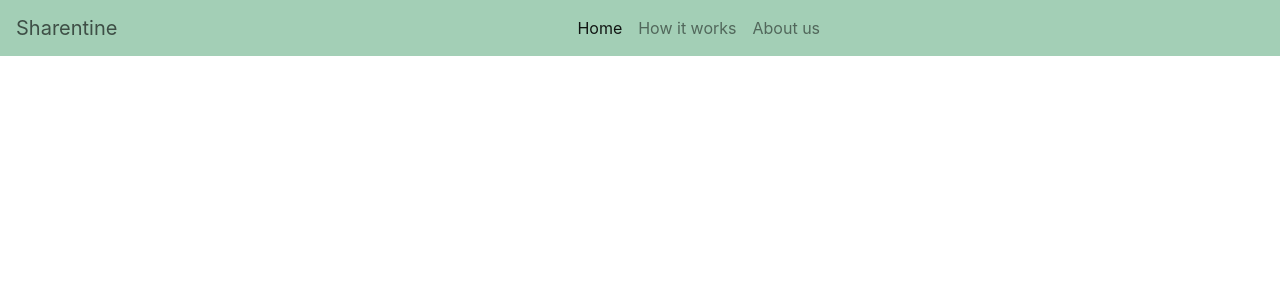
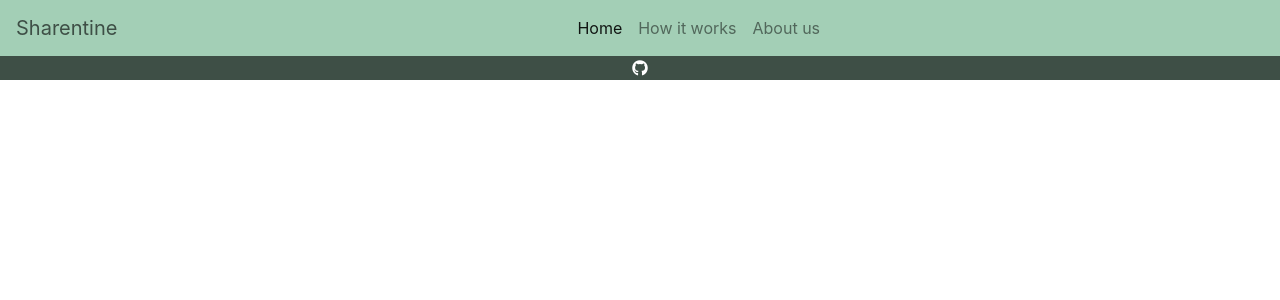
Before and after one commit to CamilaFass/sharentine-front, a React (Create React App) app: page / in a window 1280 px wide. Shown: the top 300 px of the page. Built offline with nearby package versions, Linux system fonts and the light colour scheme.

Commit message:
footer added

```diff
--- a/public/index.html
+++ b/public/index.html
@@ -3,13 +3,21 @@
   <head>
     <meta charset="utf-8" />
     <meta name="viewport" content="width=device-width, initial-scale=1" />
-    <title>Sharetine</title>
+    <title>Sharentine</title>
     <link
       rel="stylesheet"
       href="https://stackpath.bootstrapcdn.com/bootstrap/4.5.2/css/bootstrap.min.css"
       integrity="sha384-JcKb8q3iqJ61gNV9KGb8thSsNjpSL0n8PARn9HuZOnIxN0hoP+VmmDGMN5t9UJ0Z"
       crossorigin="anonymous"
     />
+    <link
+      href="https://fonts.googleapis.com/css2?family=Roboto:ital,wght@0,100;0,300;0,400;0,500;0,700;0,900;1,100;1,300;1,400;1,500;1,700;1,900&display=swap"
+      rel="stylesheet"
+    />
+    <script
+      src="https://kit.fontawesome.com/4f8e0d6e7a.js"
+      crossorigin="anonymous"
+    ></script>
   </head>
 
   <body>
--- a/src/components/App.js
+++ b/src/components/App.js
@@ -1,11 +1,12 @@
 import React from "react";
-
 import Menu from "./menu/Menu";
+import Footer from "./footer/Footer";
 
 function App() {
   return (
     <div className="App">
       <Menu />
+      <Footer />
     </div>
   );
 }
--- /dev/null
+++ b/src/components/footer/Footer.css
@@ -0,0 +1,18 @@
+.centro {
+  text-align: center;
+  background-color: #3e4f46;
+}
+
+a.social:link,
+a.social:visited,
+a.social:active,
+a.social:hover {
+  padding: 10px;
+  color: white !important;
+  text-decoration: none;
+}
+
+.social {
+  color: white;
+  padding: 20px;
+}
--- /dev/null
+++ b/src/components/footer/Footer.js
@@ -0,0 +1,21 @@
+import React from "react";
+import "./Footer.css";
+
+const Footer = () => {
+  return (
+    <div className="centro">
+      <span>
+        <a
+          href="https://github.com/CamilaFass/sharentine-front"
+          className="social"
+          target="_blank"
+          rel="noopener noreferrer"
+        >
+          <i className="fab fa-github"></i>{" "}
+        </a>
+      </span>
+    </div>
+  );
+};
+
+export default Footer;
```
